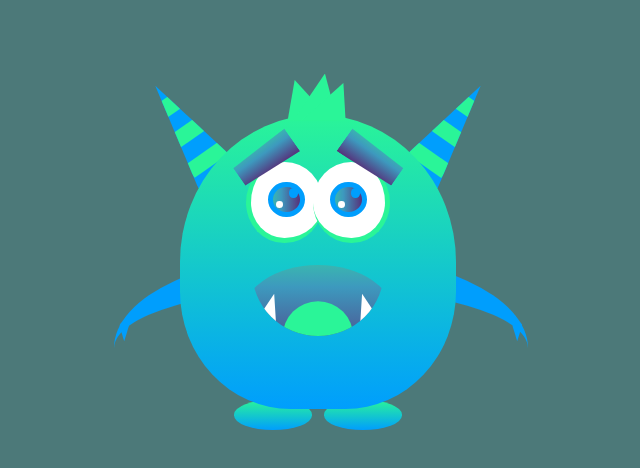
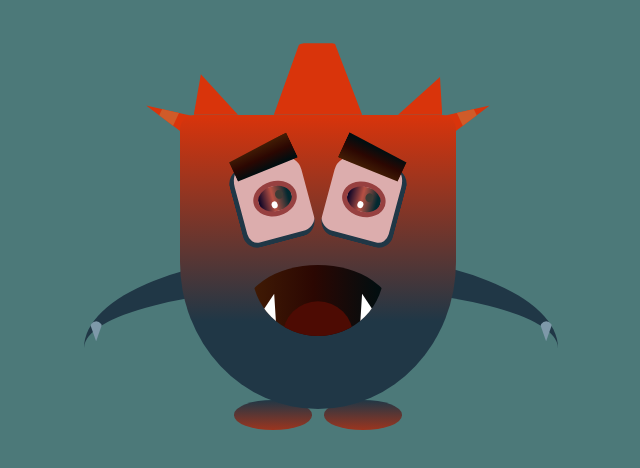
Before and after one commit to gonpaul/robot, a plain HTML site: page index.html in a window 1280 px wide. Shown: the part 48-516 px from the top of the page, without its empty margins (322-962 px from the left). Drawn offline with Linux system fonts and the light colour scheme.

```diff
--- a/style.css
+++ b/style.css
@@ -16,6 +16,11 @@
   width: 600px;
   height: 420px;
   background: none;
+  transition: 1s transform;
+}
+
+.box:hover {
+  transform: scale3d(1.3, 1.1, 1);
 }
 
 .body {
@@ -24,52 +29,54 @@
   left: 27%;
   width: 46%;
   height: 70%;
-  background: linear-gradient(180deg, #2af598 0%, #009efd 100%);
-  border-top-left-radius: 50%;
-  border-top-right-radius: 50%;
-  border-bottom-left-radius: 40%;
-  border-bottom-right-radius: 40%;
+  background: linear-gradient(180deg, #d9340b 0%, #203746 70%);
+  border-top-left-radius: 10%;
+  border-top-right-radius: 10%;
+  border-bottom-left-radius: 100%;
+  border-bottom-right-radius: 100%;
 }
 
 .eye-left {
   position: absolute;
   top: 16%;
-  left: 24%;
-  width: 26%;
+  left: 20%;
+  width: 25%;
   height: 26%;
-  background: white;
-  border-radius: 50%;
-  border-left: solid 5px #2af598;
-  border-bottom: solid 5px #2af598;
+  background: rgb(220, 173, 173);
+  border-radius: 20%;
+  border-left: solid 5px #203746;
+  border-bottom: solid 5px #203746;
+  rotate: -15deg;
 }
 
 .eye-right {
   position: absolute;
   top: 16%;
-  right: 24%;
-  width: 26%;
+  right: 20%;
+  width: 25%;
   height: 26%;
-  background: white;
-  border-radius: 50%;
-  border-right: solid 5px #2af598;
-  border-bottom: solid 5px #2af598;
+  background: rgb(220, 173, 173);
+  border-radius: 20%;
+  border-right: solid 5px #203746;
+  border-bottom: solid 5px #203746;
+  rotate: 15deg;
 }
 
 .inner-eye {
   position: absolute;
   top: 26%;
-  left: 24%;
-  width: 37%;
+  left: 20%;
+  width: 50%;
   height: 33%;
-  background: linear-gradient(to right, #3ab5b0 0%, #3d99be 31%, #56317a 100%);
+  background: linear-gradient(90deg, rgba(2,0,36,1) 0%, rgba(184,81,68,1) 44%, rgba(3,41,48,1) 89%);
   border-radius: 50%;
-  border: solid 5px #009efd;
+  border: solid 5px #974040;
 }
 
 .pupil-1 {
   position: absolute;
   top: 52%;
-  left: 35%;
+  left: 45%;
   width: 9%;
   height: 9%;
   background: white;
@@ -78,43 +85,45 @@
 
 .pupil-2 {
   position: absolute;
-  top: 35%;
+  top: 39%;
   right: 35%;
   width: 12%;
   height: 12%;
-  background: #009efd;
+  background: #3d3b35;
   border-radius: 50%;
 }
 
 .hair-1 {
   position: absolute;
-  top: -14%;
-  left: 39%;
+  top: -16%;
+  left: 5%;
   width: 16%;
   height: 16%;
-  background: #2af598;
-  -webkit-clip-path: polygon(16% 14%, 0% 100%, 100% 100%);
+  background: #d9340b;
+  -webkit-clip-path: polygon(29% 3%, 69% 3%, 100% 100%, 0% 100%);
   clip-path: polygon(16% 14%, 0% 100%, 100% 100%);
 }
 
 .hair-2 {
   position: absolute;
-  top: -14%;
-  left: 41%;
-  width: 16%;
-  height: 16%;
-  background: #2af598;
-  -webkit-clip-path: polygon(72% 0, 0% 100%, 100% 100%);
-  clip-path: polygon(72% 0, 0% 100%, 100% 100%);
+  top: -25%;
+  left: 34%;
+  width: 32%;
+  height: 25%;
+  border-top-right-radius: 50%;
+  border-top-left-radius: 50%;
+  background: #d9340b;
+  -webkit-clip-path: polygon(29% 3%, 69% 3%, 100% 100%, 0% 100%);
+  clip-path: polygon(29% 3%, 69% 3%, 100% 100%, 0% 100%);
 }
 
 .hair-3 {
   position: absolute;
-  top: -14%;
-  left: 44%;
+  top: -16%;
+  right: 5%;
   width: 16%;
   height: 16%;
-  background: #2af598;
+  background: #d9340b;
   -webkit-clip-path: polygon(95% 20%, 0% 100%, 100% 100%);
   clip-path: polygon(95% 20%, 0% 100%, 100% 100%);
 }
@@ -122,11 +131,11 @@
 .brow-1 {
   position: absolute;
   top: 4%;
-  left: 26%;
+  left: 25%;
   width: 10%;
   height: 22%;
-  background: linear-gradient(to right, #3ab5b0 0%, #3d99be 31%, #56317a 100%);
-  transform: rotate(55deg);
+  background: linear-gradient(90deg, rgba(68,30,5,1) 0%, rgba(43,7,2,1) 47%, rgba(2,13,15,1) 89%);
+  transform: rotate(65deg);
   -webkit-clip-path: polygon(0 0, 100% 0, 88% 100%, 12% 100%);
   clip-path: polygon(0 0, 100% 0, 88% 100%, 12% 100%);
 }
@@ -134,11 +143,11 @@
 .brow-2 {
   position: absolute;
   top: 4%;
-  right: 26%;
+  right: 25%;
   width: 10%;
   height: 22%;
-  background: linear-gradient(to left, #3ab5b0 0%, #3d99be 31%, #56317a 100%);
-  transform: rotate(-55deg);
+  background: linear-gradient(90deg, rgba(68,30,5,1) 0%, rgba(43,7,2,1) 47%, rgba(2,13,15,1) 89%);
+  transform: rotate(-65deg);
   -webkit-clip-path: polygon(0 0, 100% 0, 88% 100%, 12% 100%);
   clip-path: polygon(0 0, 100% 0, 88% 100%, 12% 100%);
 }
@@ -149,7 +158,7 @@
   left: 22%;
   width: 56%;
   height: 36%;
-  background: linear-gradient(to bottom, #3ab5b0 0%, #3d99be 21%, #56317a 100%);
+  background: linear-gradient(90deg, rgba(68,30,5,1) 0%, rgba(43,7,2,1) 47%, rgba(2,13,15,1) 89%);
   border-radius: 50%;
   -webkit-clip-path: circle(50% at 50% 5%);
   clip-path: circle(50% at 50% 5%);
@@ -161,7 +170,7 @@
   left: 22%;
   width: 56%;
   height: 47%;
-  background: #2af598;
+  background: #4d0b03;
   -webkit-clip-path: circle(50% at 50% 5%);
   clip-path: circle(50% at 50% 100%);
 }
@@ -192,12 +201,12 @@
 
 .ear-left {
   position: absolute;
-  top: -13%;
-  left: -6%;
+  top: -14%;
+  left: -3%;
   width: 17%;
   height: 37%;
-  background: #009efd;
-  transform: rotate(-35deg);
+  background: #d9340b;
+  transform: rotate(-65deg);
   z-index: -1;
   -webkit-clip-path: polygon(50% 0%, 0% 100%, 100% 100%);
   clip-path: polygon(50% 0%, 0% 100%, 100% 100%);
@@ -205,12 +214,12 @@
 
 .ear-right {
   position: absolute;
-  top: -13%;
-  right: -6%;
+  top: -14%;
+  right: -3%;
   width: 17%;
   height: 37%;
-  background: #009efd;
-  transform: rotate(35deg);
+  background: #d9340b;
+  transform: rotate(65deg);
   z-index: -1;
   -webkit-clip-path: polygon(50% 0%, 0% 100%, 100% 100%);
   clip-path: polygon(50% 0%, 0% 100%, 100% 100%);
@@ -222,7 +231,7 @@
   left: 6%;
   width: 77%;
   height: 15%;
-  background: #2af598;
+  background: #d05b29;
 }
 
 .line-2 {
@@ -231,7 +240,7 @@
   left: 6%;
   width: 77%;
   height: 15%;
-  background: #2af598;
+  background: #d9340b;
 }
 
 .line-3 {
@@ -240,19 +249,19 @@
   left: 6%;
   width: 87%;
   height: 15%;
-  background: #2af598;
+  background: #d9340b;
 }
 
 .hand {
   position: absolute;
   top: 55%;
-  left: 16%;
-  width: 69%;
+  left: 11%;
+  width: 79%;
   height: 37%;
   background: none;
   z-index: -1;
   border-radius: 50%;
-  border-top: solid 35px #009efd;
+  border-top: solid 35px #203746;
 }
 
 .toe-left {
@@ -261,7 +270,7 @@
   left: 1%;
   width: 3%;
   height: 13%;
-  background: #009efd;
+  background: #7e99a9;
   border-radius: 50%;
   transform: rotate(180deg);
   -webkit-clip-path: polygon(50% 0%, 0% 100%, 100% 100%);
@@ -274,7 +283,7 @@
   right: 1%;
   width: 3%;
   height: 13%;
-  background: #009efd;
+  background: #7e99a9;
   border-radius: 50%;
   transform: rotate(180deg);
   -webkit-clip-path: polygon(50% 0%, 0% 100%, 100% 100%);
@@ -287,7 +296,7 @@
   left: 36%;
   width: 13%;
   height: 7%;
-  background: linear-gradient(180deg, #2af598 0%, #009efd 100%);
+  background: linear-gradient(180deg, #203746 0%, #d9340b 150%);
   z-index: -1;
   border-radius: 50%;
 }
@@ -298,7 +307,7 @@
   right: 36%;
   width: 13%;
   height: 7%;
-  background: linear-gradient(180deg, #2af598 0%, #009efd 100%);
+  background: linear-gradient(180deg, #203746 0%, #d9340b 150%);
   z-index: -1;
   border-radius: 50%;
 }
```
